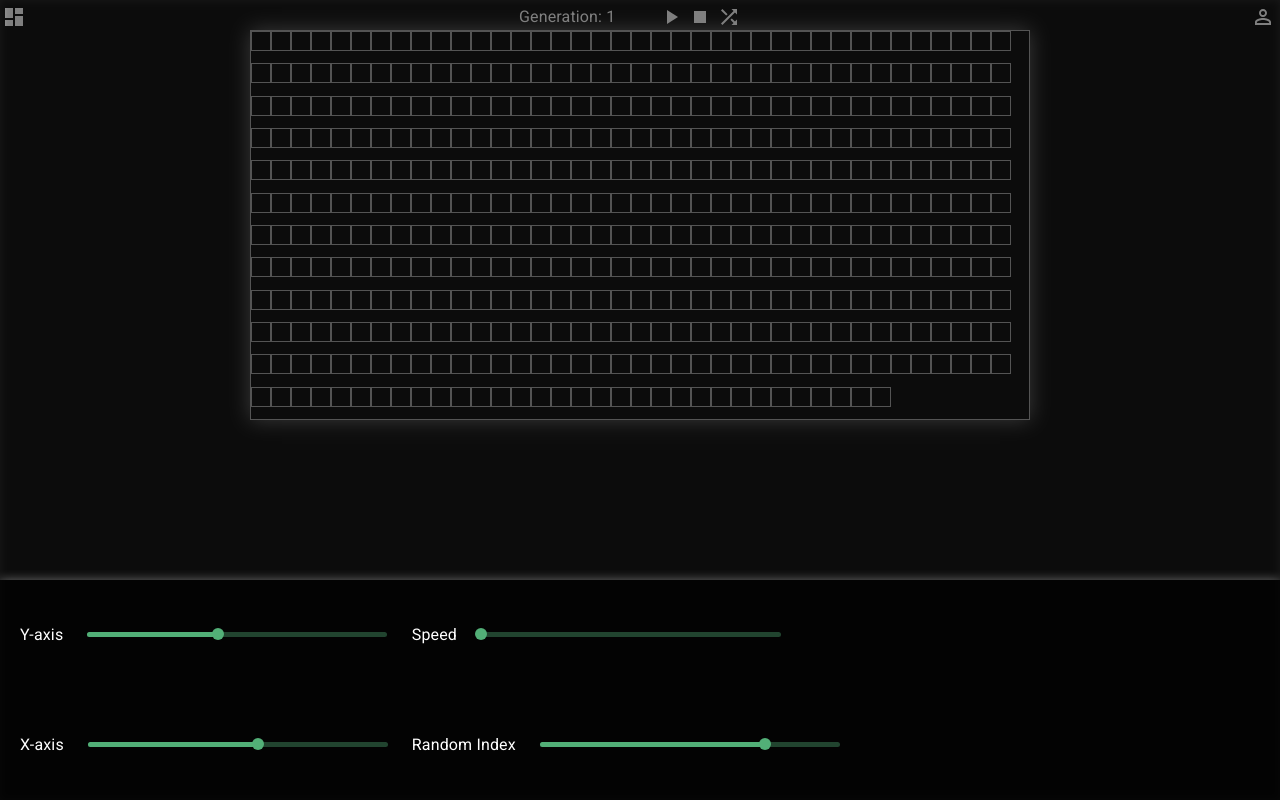
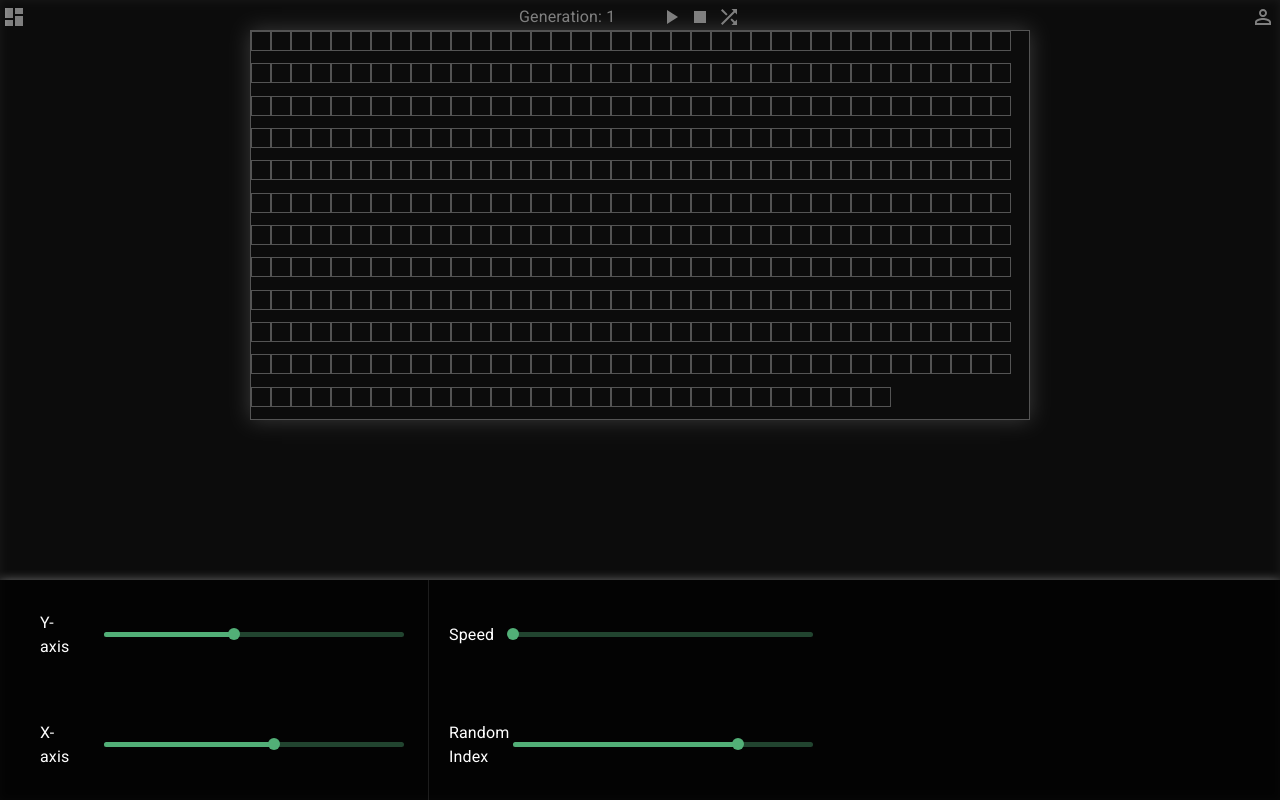
Before and after one commit to anton291291/my_ts_boilerplate, a React app: page / in a window 1280 px wide. Both pictures are taken after a click on the element 14 px from the left and 19 px from the top of the page. Built offline with nearby package versions, Linux system fonts and the light colour scheme.

Commit message:
change SizeSlider

```diff
--- a/src/components/DasboardBtn/index.tsx
+++ b/src/components/DasboardBtn/index.tsx
@@ -1,4 +1,4 @@
-import React, { useState, useContext } from 'react';
+import React, { useState, useContext, useCallback } from 'react';
 
 import styled from 'styled-components';
 import { Drawer, Typography, Box } from '@material-ui/core';
@@ -68,7 +68,6 @@ export const DasboardBtn: React.FC<Props> = (props) => {
             }));
         }
     };
-
     const handleChangeX = (event: React.SyntheticEvent, newValue: number) => {
         if (newValue * y > x * y) {
             setState((state) => ({
@@ -91,25 +90,25 @@ export const DasboardBtn: React.FC<Props> = (props) => {
         }
     };
 
-    const handleChangeSpeed = (
-        event: React.SyntheticEvent,
-        newValue: number
-    ) => {
+    const handleChangeSpeed = useCallback(
+        (event: React.SyntheticEvent, newValue: number) => {
             setState((state) => ({
                 ...state,
                 speed: newValue
             }));
-    };
+        },
+        [setState]
+    );
 
-    const handleChangeRandomIndex = (
-        event: React.SyntheticEvent,
-        newValue: number
-    ) => {
+    const handleChangeRandomIndex = useCallback(
+        (event: React.SyntheticEvent, newValue: number) => {
             setState((state) => ({
                 ...state,
                 randomIndex: newValue
             }));
-    };
+        },
+        [setState]
+    );
 
     return (
         <>
@@ -119,21 +118,17 @@ export const DasboardBtn: React.FC<Props> = (props) => {
             <StyledDrawer anchor='bottom' open={isOpen} onClose={handleClose}>
                 <Box display='flex'>
                     <Box pl='20px' display='flex' flexDirection='column'>
-                        <Box display='flex' alignItems='center' height='110px'>
-                            <Typography>Y-axis</Typography>
                         <SizeSlider
+                            label='Y-axis'
                             min={5}
                             max={Math.floor(
-                                    document.documentElement.clientHeight / 26 -
-                                        2
+                                document.documentElement.clientHeight / 26 - 2
                             )}
                             value={y}
                             onChange={handleChangeY}
                         />
-                        </Box>
-                        <Box display='flex' alignItems='center' height='110px'>
-                            <Typography>X-axis</Typography>
                         <SizeSlider
+                            label='X-axis'
                             min={5}
                             max={Math.floor(
                                 document.documentElement.clientWidth / 26
@@ -142,25 +137,22 @@ export const DasboardBtn: React.FC<Props> = (props) => {
                             onChange={handleChangeX}
                         />
                     </Box>
-                    </Box>
                     <Box
+                        borderLeft='1px solid rgb(255 255 255 /0.1)'
                         pr='20px'
                         display='flex'
                         flexDirection='column'
                         width='50%'
                     >
-                        <Box display='flex' alignItems='center' height='110px'>
-                            <Typography>Speed</Typography>
                         <SizeSlider
+                            label='Speed'
                             min={1}
                             max={30}
                             value={state.speed}
                             onChange={handleChangeSpeed}
                         />
-                        </Box>
-                        <Box display='flex' alignItems='center' height='110px'>
-                            <Typography>Random Index</Typography>
                         <SizeSlider
+                            label='Random Index'
                             step={0.1}
                             min={0.1}
                             max={0.9}
@@ -169,7 +161,6 @@ export const DasboardBtn: React.FC<Props> = (props) => {
                         />
                     </Box>
                 </Box>
-                </Box>
             </StyledDrawer>
         </>
     );
--- a/src/components/SizeSlider/index.tsx
+++ b/src/components/SizeSlider/index.tsx
@@ -1,8 +1,10 @@
-import React from 'react';
+import React, { memo } from 'react';
+import styled from 'styled-components';
 import { StyledSlider } from '../StyledComponents';
-import { Box } from '@material-ui/core';
+import { Box, Typography } from '@material-ui/core';
 
 type Props = {
+    label: string;
     onChange: (e, value) => void;
     value: number;
     min?: number;
@@ -10,10 +12,17 @@ type Props = {
     step?: number;
 };
 
-export const SizeSlider: React.FC<Props> = (props) => {
-    const { onChange, value, min, max, step } = props;
+const Label = styled(Typography)`
+    width: 60px;
+    padding-left: 20px;
+`;
+
+export const SizeSlider: React.FC<Props> = memo(function SizeSlider(props) {
+    const { label, onChange, value, min, max, step } = props;
 
     return (
+        <Box display='flex' alignItems='center' height='110px'>
+            <Label>{label}</Label>
             <Box width='300px' m={3}>
                 <StyledSlider
                     step={step}
@@ -24,5 +33,8 @@ export const SizeSlider: React.FC<Props> = (props) => {
                     valueLabelDisplay='auto'
                 />
             </Box>
+        </Box>
     );
-};
+});
+
+SizeSlider.displayName = 'SizeSlider';
```
Also changed, not shown: 1 other file (tests, documents, lock files or other folders). Lines whose indentation alone changed are shown as unchanged.
